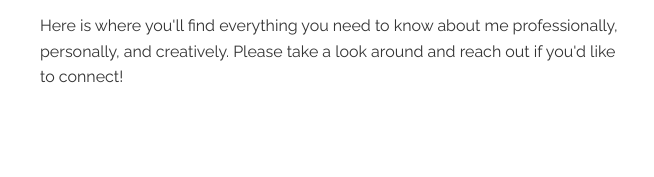
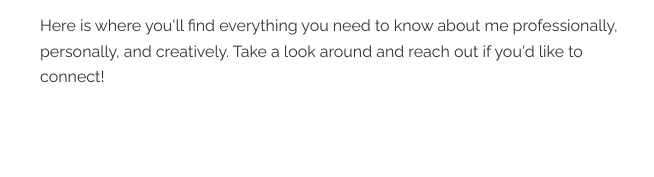
Before and after one commit to heatheryuan/heatheryuan.github.io, a plain HTML site: page index.html in a window 1280 px wide. Shown: the part 376-553 px from the top of the page, 540-1194 px from the left. Drawn offline with Linux system fonts and the light colour scheme.

Commit message:
adjusted about

```diff
--- a/index.html
+++ b/index.html
@@ -5,7 +5,7 @@
     <meta name="viewport" content="width=device-width, initial-scale=1.0">
     <title>Heather Yuan</title>
     <link rel="stylesheet" href="css/styles.css">
-    <link rel="icon" href="assets/img/personal/monogram.png" style="border-radius: 50%;">
+    <link rel="icon" href="assets/img/personal/monogram.png">
     <link rel="preconnect" href="https://fonts.googleapis.com">
 <link rel="preconnect" href="https://fonts.gstatic.com" crossorigin>
 <link href="https://fonts.googleapis.com/css2?family=Raleway:ital,wght@0,100..900;1,100..900&display=swap" rel="stylesheet">
@@ -62,7 +62,7 @@
                         Some of my favorite things are getting my body moving through dance or running, trying out a new restaurant, or writing about my newest philisophical hyperfixation on my Substack.
                     </p>
                     <p class="space">
-                        Here is where you'll find everything you need to know about me professionally, personally, and creatively. Please take a look around and reach out if you'd like to connect!
+                        Here is where you'll find everything you need to know about me professionally, personally, and creatively. Take a look around and reach out if you'd like to connect!
                     </p>
                 </div>
             </section>
```
